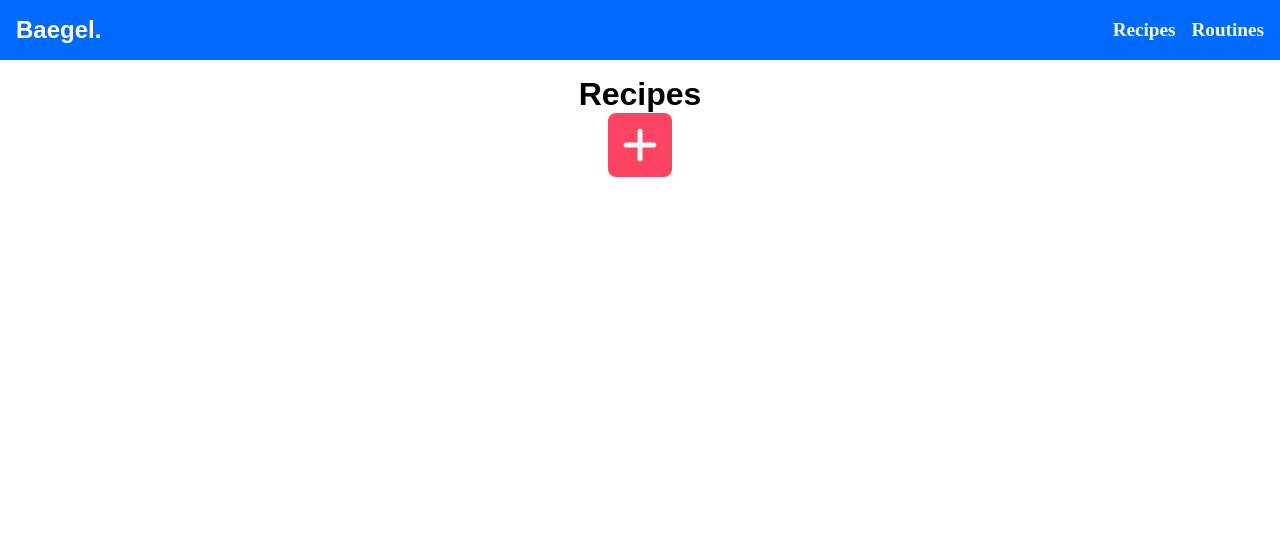
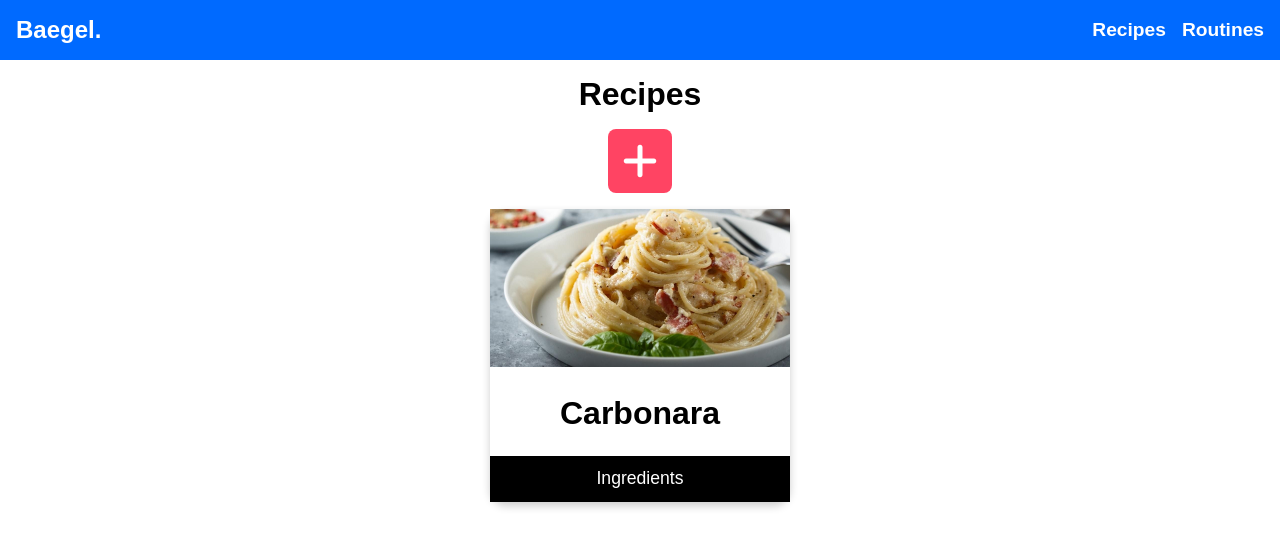
Before and after one commit to mcelroa/baegel, a plain HTML site: page index.html in a window 1280 px wide. Drawn offline with Linux system fonts and the light colour scheme.

Commit message:
added recipe list, add recipe and recipe card

```diff
--- a/index.html
+++ b/index.html
@@ -12,14 +12,23 @@
     <div class="navbar">
       <h2>Baegel.</h2>
       <div class="nav-list">
-        <a href="#">Recipes</a>
+        <a href="#recipes">Recipes</a>
         <a href="#">Routines</a>
       </div>
     </div>
 
-    <div class="recipes">
+    <div class="recipes" id="recipes">
       <div class="title">Recipes</div>
-      <button><i class="fa-solid fa-plus"></i></button>
+      <button class="add-button">
+        <a href="addRecipe.html"><i class="fa-solid fa-plus"></i></a>
+      </button>
+      <div class="recipes-list">
+        <div class="recipe-card">
+          <img src="images/carbonara.jpg" alt="" />
+          <h1>Carbonara</h1>
+          <button><a href="ingredients.html">Ingredients</a></button>
+        </div>
+      </div>
     </div>
 
     <script src="" async defer></script>
--- a/styles.css
+++ b/styles.css
@@ -2,13 +2,10 @@
   margin: 0;
   padding: 0;
   box-sizing: border-box;
+  font-family: Arial, Helvetica, sans-serif;
 }
 
-html,
-body {
-  height: 100%;
-}
-
+/* Nav Start */
 .navbar {
   background-color: rgb(0, 106, 255);
   padding: 1rem;
@@ -21,7 +18,6 @@ body {
   font-size: 1.5rem;
   color: white;
   font-weight: 800;
-  font-family: Arial, Helvetica, sans-serif;
 }
 
 .navbar .nav-list {
@@ -35,22 +31,24 @@ body {
   text-decoration: none;
   font-weight: 700;
 }
+/* Nav End */
 
+/* Recipes Start */
 .recipes {
   padding: 1rem;
   display: flex;
   flex-direction: column;
   justify-content: center;
   align-items: center;
+  gap: 1rem;
 }
 
 .recipes .title {
   font-size: 2rem;
-  font-family: Arial, Helvetica, sans-serif;
   font-weight: 700;
 }
 
-.recipes button {
+.recipes .add-button {
   height: 4rem;
   width: 4rem;
   border: none;
@@ -58,8 +56,58 @@ body {
   border-radius: 0.5rem;
 }
 
+.recipes button:hover {
+  cursor: pointer;
+}
+
 .recipes button i {
   color: white;
   font-size: 2.5rem;
   font-weight: 600;
 }
+
+.recipes-list {
+  display: flex;
+  flex-wrap: wrap;
+  justify-content: center;
+  gap: 1rem;
+}
+
+.recipes-list .recipe-card {
+  box-shadow: 0 4px 8px 0 rgba(0, 0, 0, 0.2);
+  max-width: 300px;
+  text-align: center;
+  border-radius: 1rem;
+}
+
+.recipes-list .recipe-card h1 {
+  font-size: 2rem;
+  margin: 1.5rem;
+}
+
+.recipes-list .recipe-card img {
+  width: 100%;
+}
+
+.recipes-list .recipe-card button {
+  border: none;
+  outline: 0;
+  padding: 0.8rem;
+  color: white;
+  background-color: black;
+  text-align: center;
+  cursor: pointer;
+  width: 100%;
+  font-size: 1.1rem;
+}
+
+.recipes-list .recipe-card button a {
+  text-decoration: none;
+  color: white;
+}
+
+.recipe-card button:hover {
+  opacity: 0.7;
+}
+
+/* Recipes End */
```
Also changed, not shown: addRecipe.css (added, +11 -0 lines), addRecipe.html (added, +28 -0 lines), ingredients.css (added, +45 -0 lines), ingredients.html (added, +34 -0 lines), images/carbonara.jpg (added).
